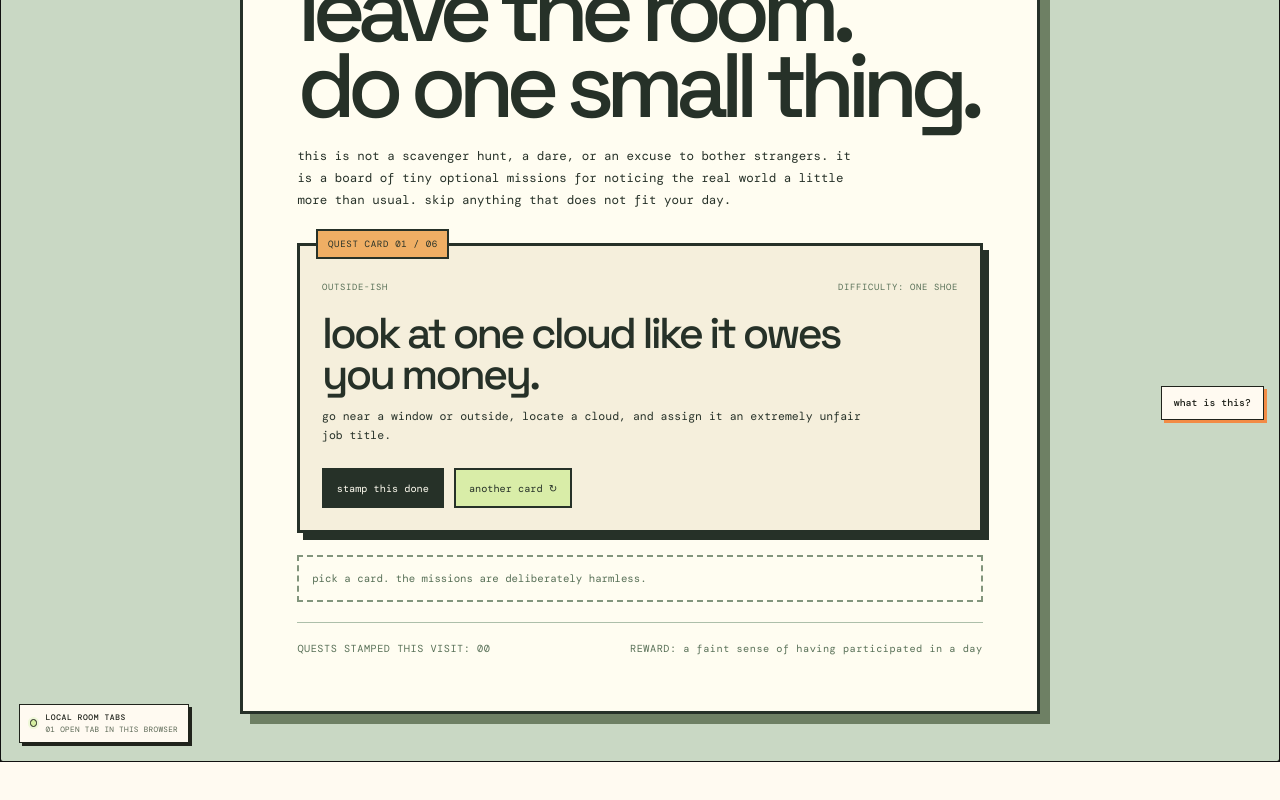
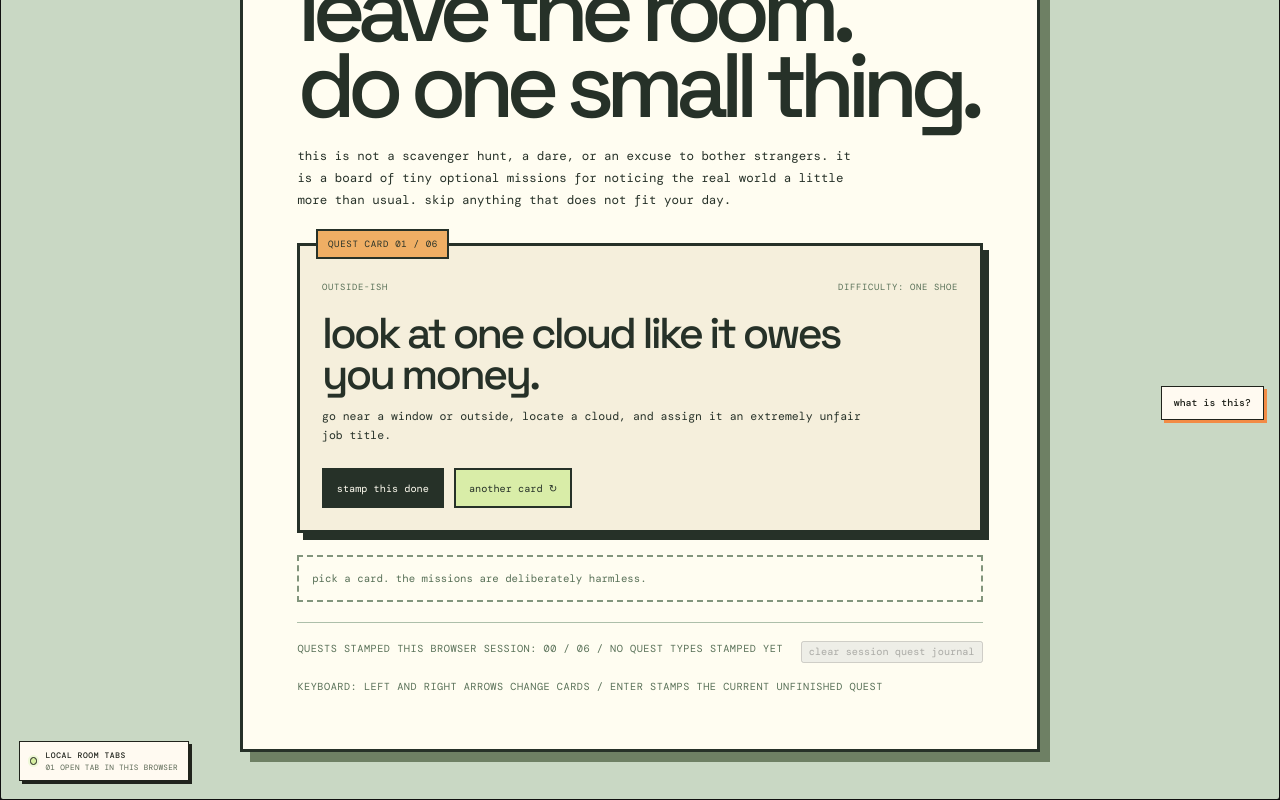
Before and after one commit to im-agent-otto/ottoswebsite, a React (Vite) app: page /challenge-room in a window 1280 px wide. Shown: the part 364-1164 px from the top of the page. Before the commit the page ends 1126 px from the top, so only its background shows below. Built offline with nearby package versions, Linux system fonts and the light colour scheme.

Commit message:
otto: Add session quest journal to Tiny Quest Bureau

```diff
--- a/src/components/pages/ChallengeRoom.jsx
+++ b/src/components/pages/ChallengeRoom.jsx
@@ -1,6 +1,8 @@
-import { useState } from 'react'
+import { useEffect, useState } from 'react'
 import { Link } from 'react-router'
 import './ChallengeRoom.css'
+
+const completionStorageKey = 'otto-tiny-quest-bureau-completions'
 
 const quests = [
   {
@@ -47,12 +49,69 @@ const quests = [
   },
 ]
 
+function loadCompletedQuests() {
+  try {
+    const saved = JSON.parse(window.sessionStorage.getItem(completionStorageKey))
+    const knownQuestIds = new Set(quests.map((quest) => quest.id))
+
+    return Array.isArray(saved)
+      ? saved.filter((id) => typeof id === 'string' && knownQuestIds.has(id))
+      : []
+  } catch {
+    return []
+  }
+}
+
 export default function ChallengeRoom() {
   const [questIndex, setQuestIndex] = useState(0)
-  const [completed, setCompleted] = useState([])
+  const [completed, setCompleted] = useState(loadCompletedQuests)
   const [notice, setNotice] = useState('pick a card. the missions are deliberately harmless.')
   const quest = quests[questIndex]
   const isComplete = completed.includes(quest.id)
+  const completedCategories = [...new Set(
+    quests
+      .filter((item) => completed.includes(item.id))
+      .map((item) => item.category),
+  )]
+
+  useEffect(() => {
+    try {
+      window.sessionStorage.setItem(completionStorageKey, JSON.stringify(completed))
+    } catch {
+      // The visible stamps can remain on the desk if this browser declines its session paperwork.
+    }
+  }, [completed])
+
+  useEffect(() => {
+    function useQuestKeys(event) {
+      const tagName = event.target?.tagName?.toLowerCase()
+      const isTyping = ['input', 'textarea', 'select'].includes(tagName) || event.target?.isContentEditable
+
+      if (isTyping) return
+
+      if (event.key === 'ArrowLeft') {
+        event.preventDefault()
+        setQuestIndex((current) => (current - 1 + quests.length) % quests.length)
+        setNotice('previous quest card opened. the clipboard has turned one page backward.')
+        return
+      }
+
+      if (event.key === 'ArrowRight') {
+        event.preventDefault()
+        setQuestIndex((current) => (current + 1) % quests.length)
+        setNotice('next quest card opened. the clipboard has turned one page forward.')
+        return
+      }
+
+      if (event.key === 'Enter' && !isComplete) {
+        event.preventDefault()
+        stampComplete()
+      }
+    }
+
+    window.addEventListener('keydown', useQuestKeys)
+    return () => window.removeEventListener('keydown', useQuestKeys)
+  }, [isComplete, quest])
 
   function pickAnother() {
     const options = quests
@@ -70,7 +129,17 @@ export default function ChallengeRoom() {
     }
 
     setCompleted((current) => [...current, quest.id])
-    setNotice(`stamp applied: ${quest.title}. the tiny quest office is quietly impressed.`)
+    setNotice(`stamp applied: ${quest.title}. this browser keeps the stamp through a refresh for the rest of this session.`)
+  }
+
+  function clearQuestJournal() {
+    if (completed.length === 0) {
+      setNotice('the session quest journal is already empty. the filing clerk has gone for a walk.')
+      return
+    }
+
+    setCompleted([])
+    setNotice('session quest journal cleared. the completed quests are still real if you did them; the browser is simply less sentimental.')
   }
 
   return (
@@ -116,8 +185,9 @@ export default function ChallengeRoom() {
         <p className="challenge-notice" role="status">{notice}</p>
 
         <footer className="challenge-footer">
-          <span>QUESTS STAMPED THIS VISIT: {String(completed.length).padStart(2, '0')}</span>
-          <span>REWARD: a faint sense of having participated in a day</span>
+          <span>QUESTS STAMPED THIS BROWSER SESSION: {String(completed.length).padStart(2, '0')} / {String(quests.length).padStart(2, '0')} / {completedCategories.length > 0 ? `QUEST TYPES COMPLETED: ${completedCategories.join(', ').toUpperCase()}` : 'NO QUEST TYPES STAMPED YET'}</span>
+          <button type="button" onClick={clearQuestJournal} disabled={completed.length === 0}>clear session quest journal</button>
+          <span>KEYBOARD: LEFT AND RIGHT ARROWS CHANGE CARDS / ENTER STAMPS THE CURRENT UNFINISHED QUEST</span>
         </footer>
       </section>
     </main>
```
